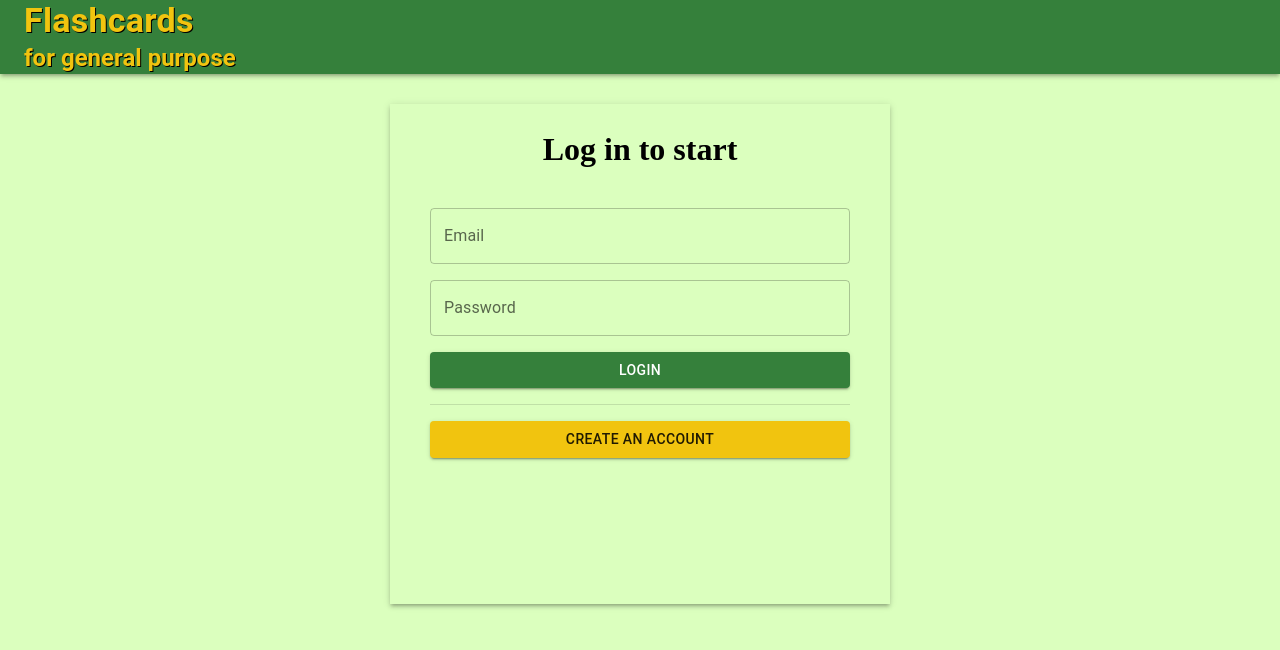
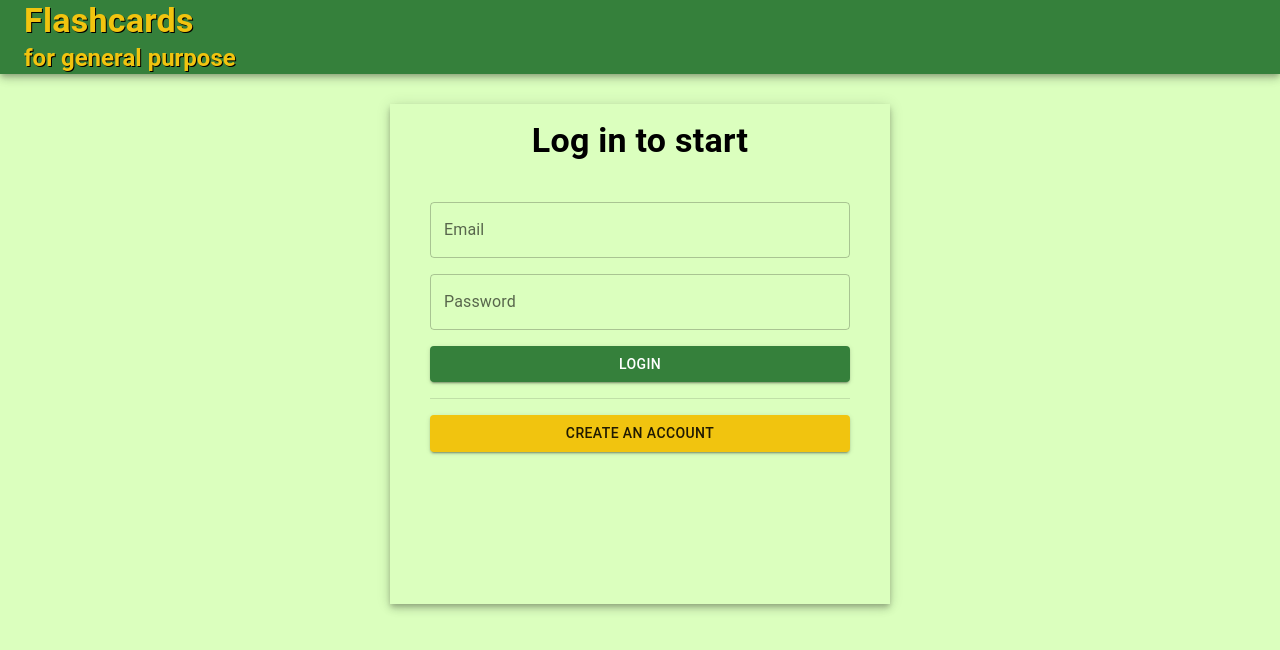
Before and after one commit to kamils224/GeneralFlashcards, a React (Create React App) app in the folder frontend/main_app/: page /login in a window 1280 px wide. Shown: the top 650 px of the page. Built offline with nearby package versions, Linux system fonts and the light colour scheme.

Commit message:
Add collection card component

```diff
--- /dev/null
+++ b/frontend/main_app/src/components/collectionCard.tsx
@@ -0,0 +1,45 @@
+import React from "react";
+import {Divider, Button, Typography, Stack, Paper} from "@mui/material";
+import Colors from "styles/colors.module.scss";
+
+const boxStyle = {
+  height: 250,
+  width: 400,
+  backgroundColor: Colors.backgroundSecondary,
+  boxShadow: 5,
+  borderRadius: 5,
+};
+const titleStyle = {
+  textAlign: "center",
+  alignSelf: "center",
+  justifySelf: "center",
+  p: 2,
+  height: "33%",
+  overflowWrap: "break-word",
+  overflow: "auto",
+  textOverflow: "ellipsis",
+};
+const textStyle = {
+  textAlign: "center",
+  m: 2,
+  overflowWrap: "break-word",
+};
+
+export const CollectionCard = (props: any) => {
+  return (
+    <Paper sx={boxStyle}>
+      <Typography variant="h4" sx={titleStyle}>{props.title}</Typography>
+      <Divider/>
+      <Typography variant="h6" sx={textStyle}>{props.description}</Typography>
+      <Divider/>
+      <Stack m={2} spacing={2} direction="row" justifyContent="center">
+        <Button variant="contained" color="primary">
+            Start learning
+        </Button>
+        <Button variant="contained" color="secondary">
+            Show collection
+        </Button>
+      </Stack>
+    </Paper>
+  );
+};
--- a/frontend/main_app/src/components/navigationBar.tsx
+++ b/frontend/main_app/src/components/navigationBar.tsx
@@ -17,7 +17,7 @@ export const NavigationBar: React.FC<React.ReactNode> = () => {
     navigate(RouteNames.login, {replace: true});
   };
 
-  return <AppBar position="sticky" sx={{boxShadow: 3}}>
+  return <AppBar position="sticky" sx={{boxShadow: 5}}>
     <Toolbar>
       <Box sx={{flexGrow: 1}}>
         <Typography color="secondary" variant="h4" component="div"
--- a/frontend/main_app/src/views/dashboard/dashboard.tsx
+++ b/frontend/main_app/src/views/dashboard/dashboard.tsx
@@ -1,9 +1,18 @@
 import React from "react";
-import {Typography} from "@mui/material";
+import {Grid} from "@mui/material";
+import {CollectionCard} from "components/collectionCard";
 
 
 export const DashboardView = () => {
   return (
-    <Typography >Dashboard TODO</Typography>
+    <Grid container spacing={2} p={3}>
+      <Grid item>
+        <CollectionCard title="Title" description="Progress: 0/0"/>
+      </Grid>
+      <Grid item>
+        <CollectionCard title="TitleTitleTitleTitle TitleTitleTitleTitle"
+          description="Progress: 0/0"/>
+      </Grid>
+    </Grid>
   );
 };
--- a/frontend/main_app/src/views/login/login.module.scss
+++ /dev/null
@@ -1,5 +0,0 @@
-.header {
-  text-align: center;
-  font-weight: bold;
-  font-size: 2em;
-}
--- a/frontend/main_app/src/views/login/login.tsx
+++ b/frontend/main_app/src/views/login/login.tsx
@@ -1,11 +1,21 @@
 import React, {useCallback} from "react";
-import {Box, Grid} from "@mui/material";
+import {Box, Grid, Typography} from "@mui/material";
 import Colors from "styles/colors.module.scss";
-import styles from "views/login/login.module.scss";
 import {LoginForm} from "forms/loginForm";
 import {useNavigate} from "react-router-dom";
 import {RouteNames} from "routes/routeNames";
 
+const boxStyle = {
+  backgroundColor: Colors.backgroundSecondary,
+  minWidth: {md: 500, xs: "100%"},
+  minHeight: {md: 500, xs: "100%"},
+  boxShadow: 5,
+};
+const headerStyle = {
+  marginTop: 2,
+  textAlign: "center",
+  fontWeight: "bold",
+};
 
 export const LoginView = () => {
   const navigate = useNavigate();
@@ -20,13 +30,8 @@ export const LoginView = () => {
       alignItems="center"
       justifyContent="center"
       style={{minHeight: "70vh"}}>
-      <Box alignItems="center" justifyContent="center" sx={{
-        backgroundColor: Colors.backgroundSecondary,
-        minWidth: {md: 500, xs: "100%"},
-        minHeight: {md: 500, xs: "100%"},
-        boxShadow: 3,
-      }}>
-        <h2 className={styles.header}>Log in to start</h2>
+      <Box alignItems="center" justifyContent="center" sx={boxStyle}>
+        <Typography variant="h4" sx={headerStyle}>Log in to start</Typography>
         <LoginForm onSuccess={handleLoginSuccess} />
       </Box>
     </Grid>
```
